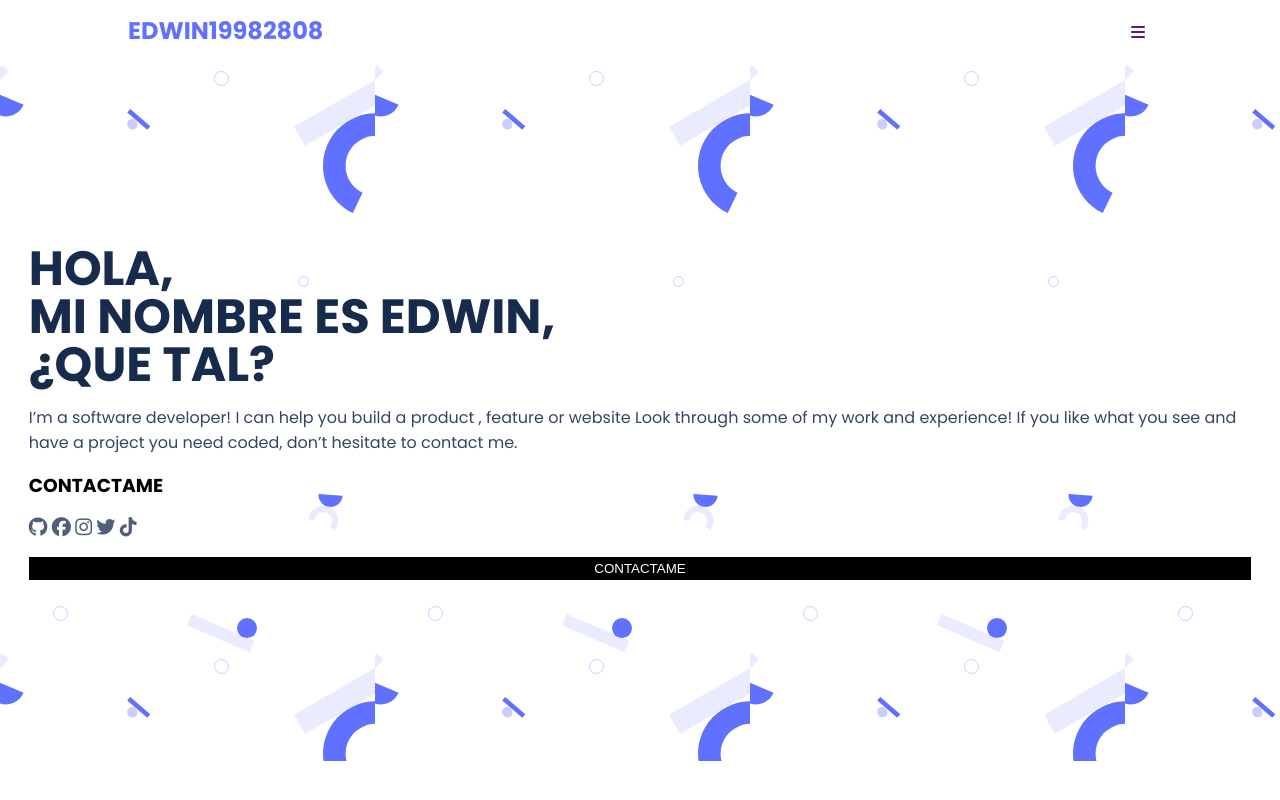
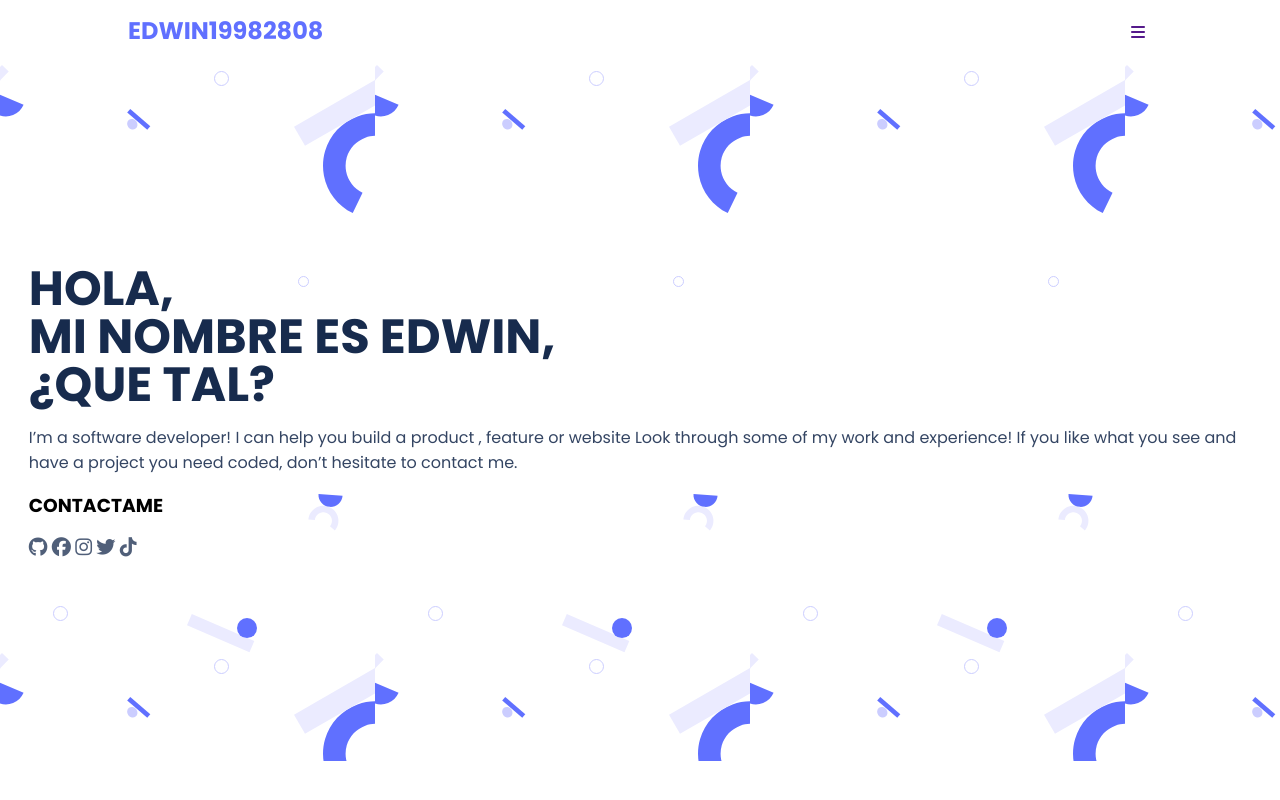
Before and after one commit to Edwin19982808/portafolio-1-Edwin-Maldonado, a plain HTML site: page index.html in a window 1280 px wide. Drawn offline with Linux system fonts and the light colour scheme.

Commit message:
hola mundo 1

```diff
--- a/index.html
+++ b/index.html
@@ -27,7 +27,7 @@
                 <a href="#"><i class="fa-brands fa-twitter"></i></a>
                 <a href="#"><i class="fa-brands fa-tiktok"></i></a>
             </ul>
-            <button>CONTACTAME</button>
+
         </section>
     </main>
     <section class="Mu"></section>
```
